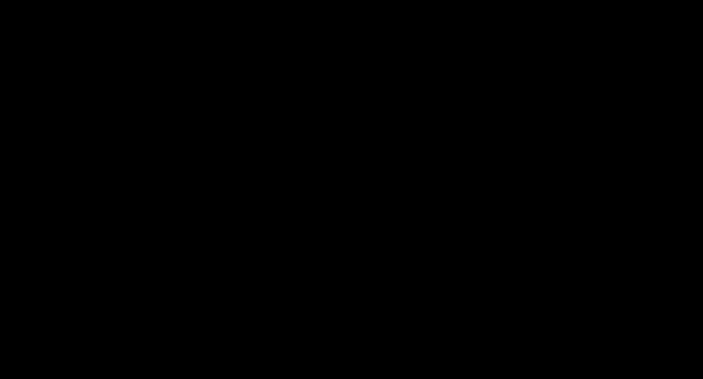
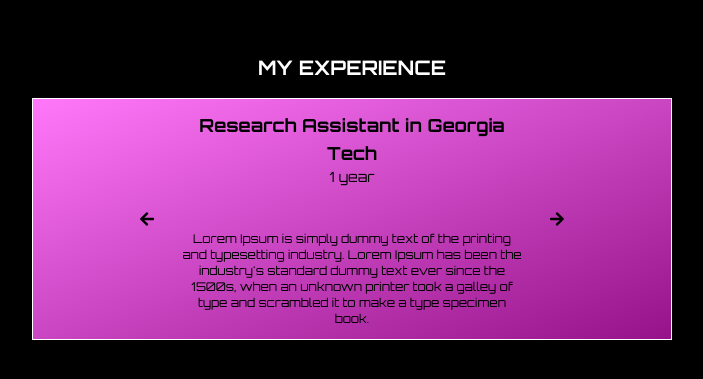
Before and after one commit to havriutkin/havriutkin.github.io, a React (Create React App) app: page / in a window 1280 px wide. Shown: the part 2611-2990 px from the top of the page, without its empty margins (288-991 px from the left). Before the commit the page ends 2400 px from the top, so only its background shows below. Built offline with nearby package versions, Linux system fonts and the light colour scheme.

Commit message:
Add expereicnce layout. Fix width for large devices

```diff
--- a/package.json
+++ b/package.json
@@ -9,6 +9,7 @@
     "framer-motion": "^10.16.4",
     "react": "^18.2.0",
     "react-dom": "^18.2.0",
+    "react-icons": "^4.12.0",
     "react-scripts": "5.0.1",
     "web-vitals": "^2.1.4"
   },
--- a/src/App.js
+++ b/src/App.js
@@ -4,6 +4,7 @@ import AboutLayout from './layouts/AboutLayout';
 import SkillLayout from './layouts/SkillLayout';
 import ProjectLayout from './layouts/ProjectLayout';
 import BackgroundLayout from './layouts/BackgroundLayout';
+import ExperienceLayout from './layouts/ExperienceLayout';
 
 /*
   TODO:
@@ -24,6 +25,7 @@ function App() {
       <AboutLayout/>
       <SkillLayout/>
       <ProjectLayout/>
+      <ExperienceLayout/>
     </div>
   );
 }
--- /dev/null
+++ b/src/components/Experience.js
@@ -0,0 +1,15 @@
+function Experience({title, duration, description}){
+    return(
+        <div className="m-3 p-3 h-full
+                        flex flex-col justify-between items-center gap-5
+                        font-orbitron text-center">
+            <div className="flex flex-col items-center">
+                <h3 className="text-lg font-bold">{title}</h3>
+                <h4 className="text-sm">{duration}</h4>
+            </div>
+            <p className="text-xs text-center">{description}</p>
+        </div>
+    )
+}
+
+export default Experience;
--- a/src/layouts/AboutLayout.js
+++ b/src/layouts/AboutLayout.js
@@ -8,7 +8,7 @@ function AboutLayout(){
                 initial={{opacity: 0}}
                 animate={{opacity: 1}}
                 transition={{duration: 2}}>
-                <h2 className="text-white font-orbitron font-bold text-lg m-2 md:text-xl md:m-4">ABOUT ME</h2>
+                <h2 className="text-white font-orbitron font-bold text-xl m-2 md:text-xl md:m-4">ABOUT ME</h2>
             </motion.text>
             <About/>
         </div>
--- /dev/null
+++ b/src/layouts/ExperienceLayout.js
@@ -0,0 +1,28 @@
+import Carousel from "../components/Carousel";
+import Experience from "../components/Experience";
+
+function ExperienceLayout(){
+    const experiences = [
+        {'title': 'Research Assistant in Georgia Tech', 'duration': '1 year', 'description': "Lorem Ipsum is simply dummy text of the printing and typesetting industry. Lorem Ipsum has been the industry's standard dummy text ever since the 1500s, when an unknown printer took a galley of type and scrambled it to make a type specimen book."},
+        {'title': 'Research Assistant in Czech Techonology University', 'duration': '6 months', 'description': "Lorem Ipsum is simply dummy text of the printing and typesetting industry. Lorem Ipsum has been the industry's standard dummy text ever since the 1500s, when an unknown printer took a galley of type and scrambled it to make a type specimen book."},
+    ];
+
+    const experiencesComponents = experiences.map(exp => (<Experience title={exp.title} duration={exp.duration} description={exp.description}/>));
+
+    return(
+        <div className="h-screen w-3/4 md:w-1/2
+                        flex flex-col justify-center items-center">
+            <h2 className="text-white font-orbitron font-bold text-xl m-2 md:text-xl md:m-4">MY EXPERIENCE</h2>
+            <div className="w-full
+                            flex flex-col justify-around items-center
+                            bg-gradient-to-br from-blush-pink-400 to-blush-pink-800
+                            border border-solid border-white
+                            transition-shadow duration-500
+                            hover:shadow-neon">
+                <Carousel childrens={experiencesComponents}/>
+            </div>
+        </div>
+    );
+}
+
+export default ExperienceLayout;
--- a/src/layouts/ProjectLayout.js
+++ b/src/layouts/ProjectLayout.js
@@ -8,9 +8,9 @@ function ProjectLayout(){
         {'name': 'Rhythm Dev', 'link': '#', 'techs': ['React', 'Tailwind', 'FramerMotion']},
     ];
     return (
-        <div className="h-screen w-3/4
+        <div className="h-screen w-3/4 md:w-1/2
                         flex flex-col justify-center items-center">
-            <h2 className="text-white font-orbitron font-bold text-lg m-2 md:text-xl md:m-4">
+            <h2 className="text-white font-orbitron font-bold text-xl m-2 md:text-xl md:m-4">
                 MY PROJECTS
             </h2>
             <div className="w-full
--- a/src/layouts/SkillLayout.js
+++ b/src/layouts/SkillLayout.js
@@ -6,9 +6,9 @@ function SkillLayout(){
                     'FramerMotion', 'PostgreSQL', 'Python'];
 
     return(
-        <div className="h-screen w-3/4
+        <div className="h-screen w-3/4 md:w-1/2
                         flex flex-col justify-center items-center">
-            <h2 className="text-white font-orbitron font-bold text-lg m-2 md:text-xl md:m-4">MY SKILLS</h2>
+            <h2 className="text-white font-orbitron font-bold text-xl m-2 md:text-xl md:m-4">MY SKILLS</h2>
             <div className="w-full
                             flex flex-col justify-around items-center
                             bg-gradient-to-br from-blush-pink-400 to-blush-pink-800
```
Also changed, not shown: 1 other file (tests, documents, lock files or other folders).
